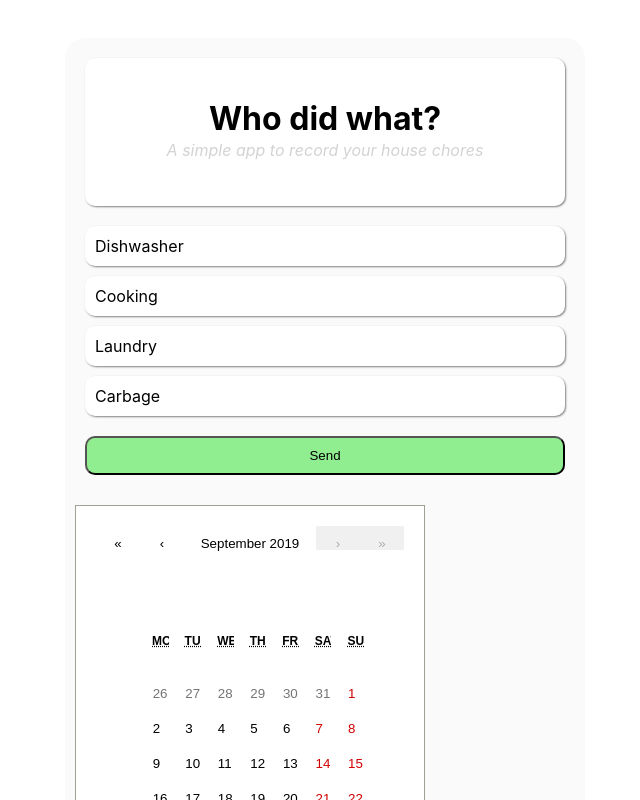
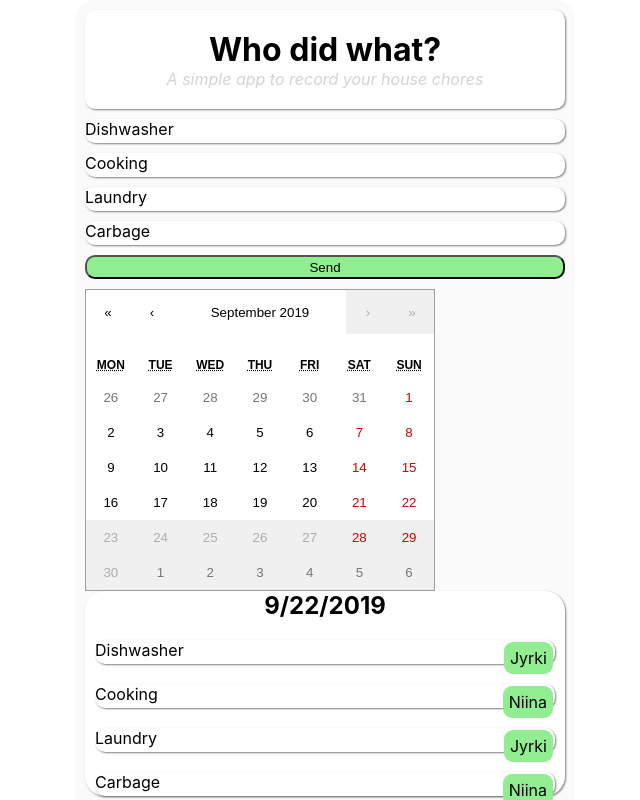
Before and after one commit to caldre/tasklist, a React (Create React App) app: page / in a window 1280 px wide. Shown: the top 800 px of the page, without its empty margins (315-955 px from the left). Built offline with nearby package versions, Linux system fonts and the light colour scheme.

Commit message:
Refactored DateDetails

```diff
--- a/src/App.js
+++ b/src/App.js
@@ -18,7 +18,6 @@ const App = () => {
         <Calendar
           onChange={date => setState({ date: date.toLocaleDateString() })}
           maxDate={new Date()}
-          style={{ margin: "auto" }}
         />
         <DateDetails date={state.date} />
       </Provider>
--- a/src/Context.js
+++ b/src/Context.js
@@ -1,4 +1,4 @@
-import React, { useReducer } from "react";
+import React from "react";
 
 const Context = React.createContext();
 
--- a/src/DateDetails.js
+++ b/src/DateDetails.js
@@ -3,37 +3,46 @@ import { Consumer } from "./Context";
 
 // Tämä ehkä tarkoitus myöhemmin integroida samaan näyttöön,
 // josta valitaan nykyisen päivän tehtävät, kuitenkin niin että niitä ei voi jälkeenpäin muuttaa
-
 const DateDetails = props => {
   return (
     <Consumer>
       {value => {
         const { tasksHistory } = value;
+        const arrayOfSelectedDate = tasksHistory.filter(
+          taskHistory => taskHistory.date === props.date
+        );
 
-        // Miten käsittelen allaolevaa selectedDate-arrayta?
-        const renderDate = tasksHistory
-          .filter(taskHistory => taskHistory.date === props.date)
-          .map(({ carbage, cooking, dishwasher, laundry, date }) => {
+        if (arrayOfSelectedDate.length > 0) {
+          const objectOfSelectedDate = arrayOfSelectedDate[0];
+
+          const keys = Object.keys(objectOfSelectedDate).slice(1);
+          const values = Object.values(objectOfSelectedDate).slice(1);
+
+          const renderThis = keys.map((key, i) => {
+            const keyValuePaired = values[i];
+
             return (
-              <div className="task">
-                <h2 className="date">{date}</h2>
-                <p>
-                  Date:<span>{date}</span>
-                </p>
-                <p>
-                  Cooking:<span>{cooking}</span>
-                </p>
-                <p>
-                  Laundry:<span>{laundry}</span>
-                </p>
-                <p>
-                  Carbage & Bottles:<span>{carbage}</span>
-                </p>
-              </div>
+              <p className="task" key={key}>
+                {key[0].toUpperCase()}
+                {key.slice(1)}
+                <span>{keyValuePaired}</span>
+              </p>
             );
           });
 
-        return renderDate;
+          return (
+            <div className="date-card">
+              <h2>{props.date}</h2>
+              {renderThis}
+            </div>
+          );
+        } else
+          return (
+            <div className="date-card">
+              <h2>{props.date}</h2>
+              <p>No data from this day.</p>
+            </div>
+          );
       }}
     </Consumer>
   );
--- a/src/Task.js
+++ b/src/Task.js
@@ -19,6 +19,7 @@ const Task = props => {
           <div className="task" onClick={() => setIsPartyShown(!isPartyShown)}>
             {props.name[0].toUpperCase()}
             {props.name.slice(1)}
+
             {isPartyShown ? (
               occupantList.map(occupant => (
                 <span
--- a/src/app.css
+++ b/src/app.css
@@ -1,6 +1,8 @@
 * {
+  box-sizing: border-box;
   user-select: none;
-  padding: 10px 10px 10px 10px;
+  margin: 0px;
+  padding: 0px;
   border: px solid black;
 }
 
@@ -13,6 +15,7 @@ body {
 }
 
 .container {
+  padding: 10px;
   margin: auto;
   max-width: 500px;
   background-color: #fafafa;
@@ -20,8 +23,8 @@ body {
 }
 
 .header {
-  padding-bottom: 20px;
-  margin: 10px 10px 0px 10px;
+  padding: 20px 10px;
+  margin-bottom: 10px;
   text-align: center;
   border-radius: 10px;
   background-color: white;
@@ -29,7 +32,6 @@ body {
 }
 
 .header p {
-  margin-top: -40px;
   color: lightgray;
   font-style: italic;
 }
@@ -39,11 +41,13 @@ body {
 }
 
 .task {
-  transition: 0.2s;
+  height: 3vh;
+  transition: 0.15s;
   border-radius: 10px;
-  margin-top: 10px;
+  margin-bottom: 10px;
   background-color: white;
   box-shadow: 1px 1px 2px rgb(128, 128, 128);
+  align-self: auto;
 }
 
 .task:hover {
@@ -51,10 +55,10 @@ body {
 }
 
 .button {
-  transition: 0.2s;
+  transition: 0.15s;
   width: 100%;
-  margin-top: 20px;
-  margin-bottom: 20px;
+  height: 3vh;
+  margin-bottom: 10px;
   border-radius: 10px;
   color: black;
   background-color: lightgreen;
@@ -69,15 +73,28 @@ body {
   outline: 0;
 }
 
+.date-card {
+  margin: 0px;
+  max-width: 500px;
+  background-color: #ffffff;
+  border-radius: 20px;
+  box-shadow: 1px 1px 2px rgb(128, 128, 128);
+}
+
+.date-card h2 {
+  text-align: center;
+}
+
+.date-card p {
+  margin: 20px 10px;
+}
+
 span {
   transition: 0.2s;
-  min-width: 50px;
-  margin-top: -6px;
-  margin-right: -6px;
-  border-top-right-radius: 9px;
-  border-bottom-right-radius: 9px;
-  border-bottom-left-radius: 9px;
-  border-top-left-radius: 9px;
+  min-width: 4vh;
+  border-radius: 9px;
+  margin-top: 2px;
+  margin-right: 2px;
   padding: 6px;
   float: right;
   color: black;
@@ -86,11 +103,12 @@ span {
 }
 
 .occupantlist {
-  min-width: 50px;
+  min-width: 4vh;
+  vertical-align: bottom;
 }
 
 .occupantlist:hover {
-  transition: 0.2s;
+  transition: 0.15s;
   background-color: rgb(110, 200, 110);
 }
 
```
